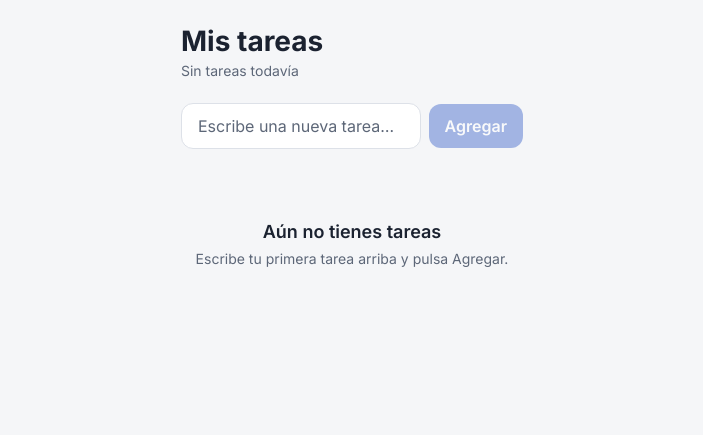
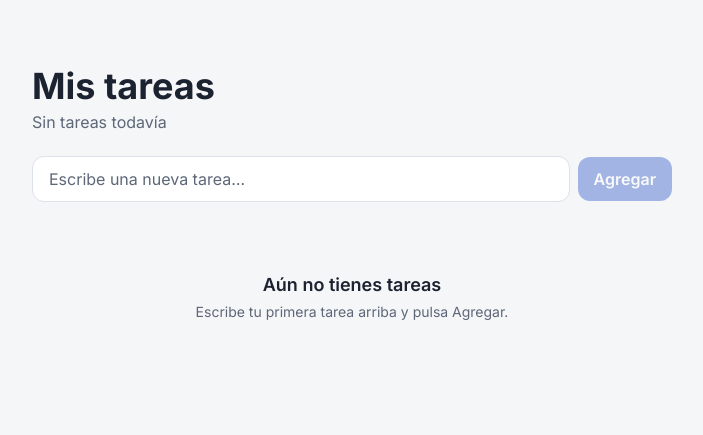
Before and after one commit to Kevin-Stiven-Lopez-Amaya404/lista-tareas, a website built with Vite: page index.html in a window 1280 px wide. Shown: the whole page, without its empty margins (288-991 px from the left). Built offline with nearby package versions, Linux system fonts and the light colour scheme.

Commit message:
HU-07: versión de escritorio
Co-Authored-By: Claude Opus 5.5 <noreply@anthropic.com>

```diff
--- a/src/estilos.css
+++ b/src/estilos.css
@@ -13,6 +13,7 @@
   --espacio-12: 12px;
   --espacio-16: 16px;
   --espacio-24: 24px;
+  --espacio-64: 64px;
   --radio-6: 6px;
   --radio-12: 12px;
   --fuente: "Inter", system-ui, -apple-system, "Segoe UI", sans-serif;
@@ -27,7 +28,7 @@ body {
   font-family: var(--fuente);
 }
 
-/* shortcut: ancho máximo del diseño móvil (390px); ajustar cuando exista el diseño de escritorio */
+/* Celular: diseño "Principal" (390px). Escritorio (>= 768px): diseño "Escritorio", columna de 640px. */
 .app {
   max-width: 390px;
   margin: 0 auto;
@@ -257,3 +258,14 @@ body {
   clip: rect(0 0 0 0);
   white-space: nowrap;
 }
+
+/* Escritorio (HU-07, diseño "Escritorio" en Figma). Va al final para tener prioridad sobre las reglas de celular. */
+@media (min-width: 768px) {
+  .app {
+    max-width: calc(640px + 2 * var(--espacio-24));
+    padding-block: var(--espacio-64);
+  }
+
+  .encabezado h1 { font-size: 36px; }
+  .resumen { font-size: 16px; }
+}
```
